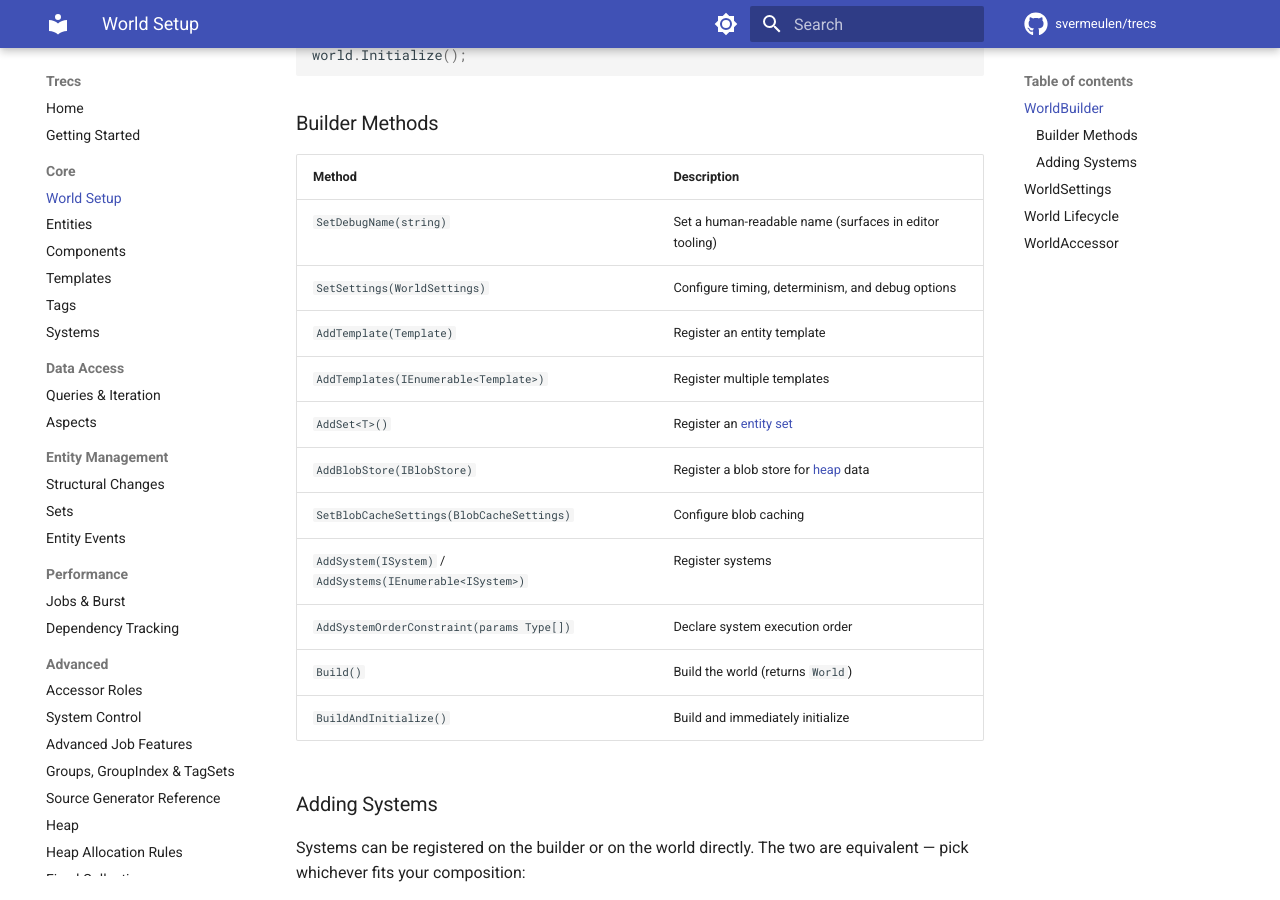
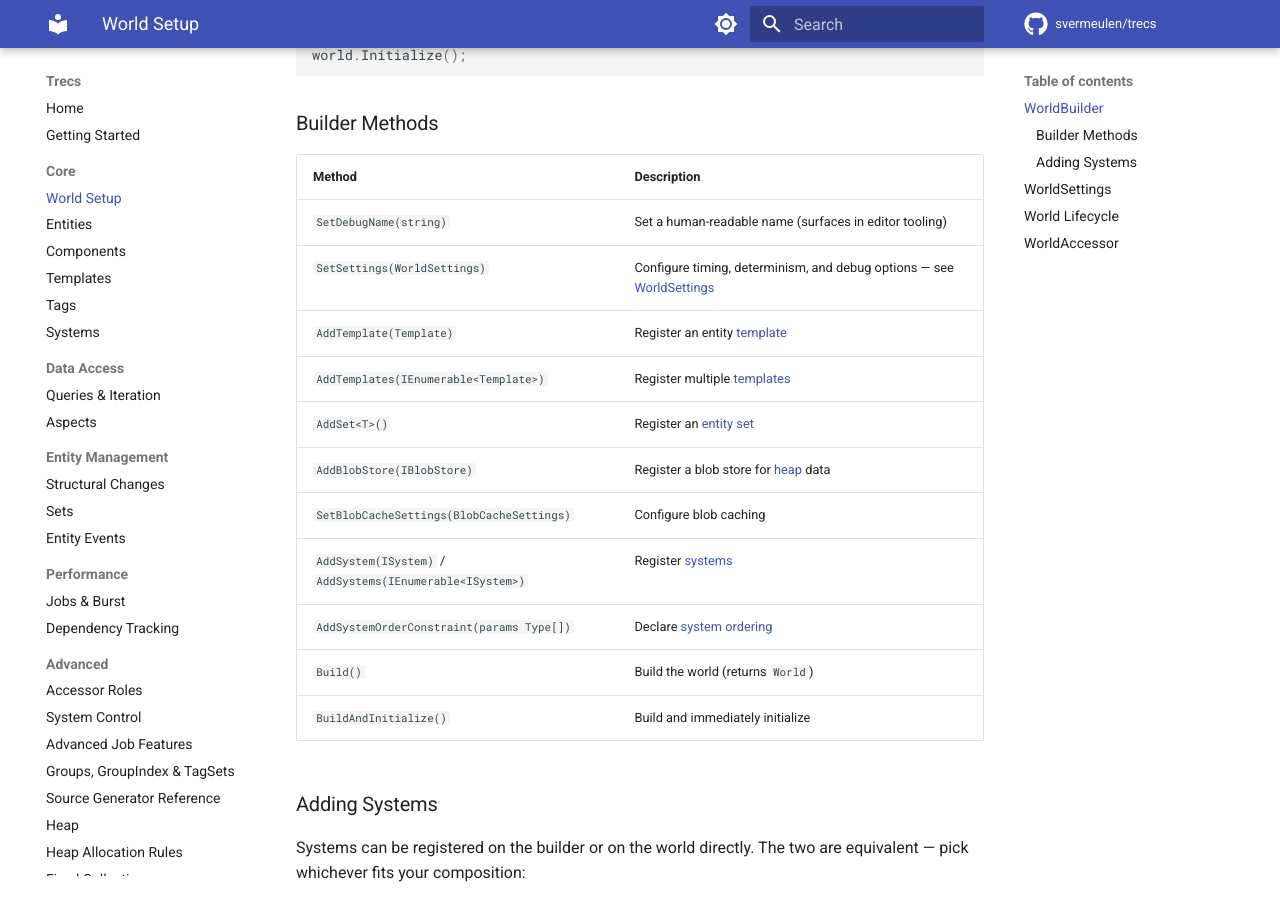
Before and after one commit to svermeulen/trecs, an MkDocs documentation site: the page built from docs/core/world-setup.md, in a window 1280 px wide and 900 px high, scrolled down 717 px. Built offline with MkDocs 1.6.1 and Material for MkDocs 9.7.7, drawn with Linux system fonts in a browser that asks for light colours; comment, search, counter and statistics services are not loaded.

Commit message:
Docs: link Builder Methods table entries to their concept pages
`SetSettings(WorldSettings)` → in-page WorldSettings section.
`AddTemplate` / `AddTemplates` → core/templates.md.
`AddSystem` / `AddSystems` → core/systems.md.
`AddSystemOrderConstraint` → core/systems.md#system-ordering.

Co-Authored-By: Claude <noreply@anthropic.com>

```diff
--- a/docs/core/world-setup.md
+++ b/docs/core/world-setup.md
@@ -33,14 +33,14 @@ world.Initialize();
 | Method | Description |
 |--------|-------------|
 | `SetDebugName(string)` | Set a human-readable name (surfaces in editor tooling) |
-| `SetSettings(WorldSettings)` | Configure timing, determinism, and debug options |
-| `AddTemplate(Template)` | Register an entity template |
-| `AddTemplates(IEnumerable<Template>)` | Register multiple templates |
+| `SetSettings(WorldSettings)` | Configure timing, determinism, and debug options — see [WorldSettings](#worldsettings) |
+| `AddTemplate(Template)` | Register an entity [template](templates.md) |
+| `AddTemplates(IEnumerable<Template>)` | Register multiple [templates](templates.md) |
 | `AddSet<T>()` | Register an [entity set](../entity-management/sets.md) |
 | `AddBlobStore(IBlobStore)` | Register a blob store for [heap](../advanced/heap.md) data |
 | `SetBlobCacheSettings(BlobCacheSettings)` | Configure blob caching |
-| `AddSystem(ISystem)` / `AddSystems(IEnumerable<ISystem>)` | Register systems |
-| `AddSystemOrderConstraint(params Type[])` | Declare system execution order |
+| `AddSystem(ISystem)` / `AddSystems(IEnumerable<ISystem>)` | Register [systems](systems.md) |
+| `AddSystemOrderConstraint(params Type[])` | Declare [system ordering](systems.md#system-ordering) |
 | `Build()` | Build the world (returns `World`) |
 | `BuildAndInitialize()` | Build and immediately initialize |
 
```
